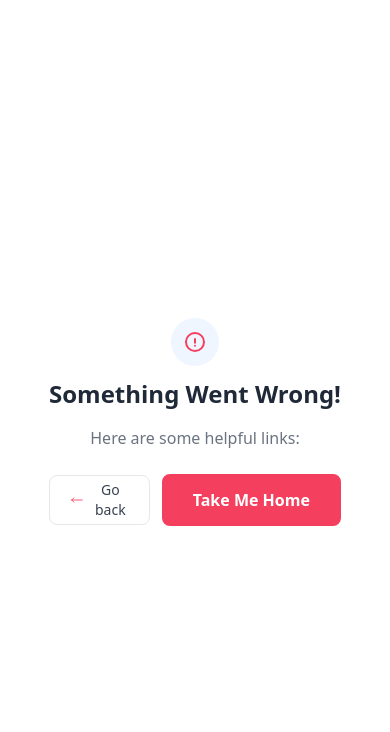
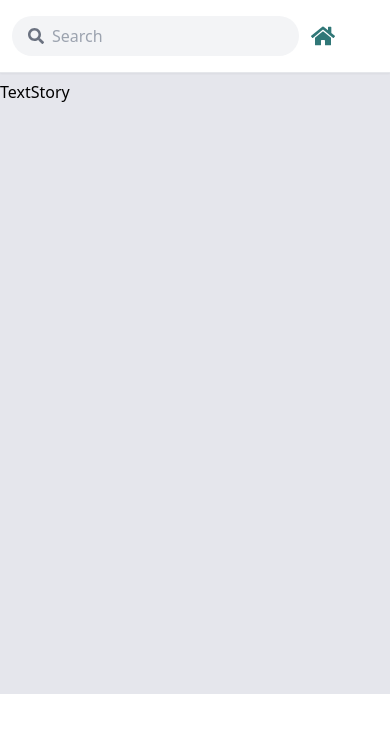
Before and after one commit to riaz9191/Quantum-Possibilities-Social-Media, a React (Vite) app in the folder frontend/: page /create-text-story in a window 390 px wide. Shown: the top 732 px of the page. Built offline with nearby package versions, Linux system fonts and the light colour scheme.

Commit message:
signup page responsive

```diff
--- a/frontend/src/components/Shared/Story/Story.jsx
+++ b/frontend/src/components/Shared/Story/Story.jsx
@@ -61,7 +61,7 @@ const Story = () => {
               <span className="text-lg">Create Your Photo Story</span>
             </div>
             </Link>
-            <Link to='/create-photo-story'>
+            <Link to='/create-text-story'>
             <div className="flex-1 flex flex-col items-center justify-center bg-gradient-to-r from-blue-500 to-teal-500 rounded-lg p-6 text-white cursor-pointer h-[440px]">
               <div className="bg-white text-[#307777] p-4 rounded-full mb-4">
                 <FaTextHeight className="text-4xl" />
--- /dev/null
+++ b/frontend/src/components/Shared/Story/TextStory.jsx
@@ -0,0 +1,9 @@
+import React from 'react'
+
+const TextStory = () => {
+  return (
+    <div>TextStory</div>
+  )
+}
+
+export default TextStory
--- a/frontend/src/routes/Routes.jsx
+++ b/frontend/src/routes/Routes.jsx
@@ -8,6 +8,7 @@ import Story from '../components/Shared/Story/Story'
 import PhotoStory from '../components/Shared/Story/PhotoStory'
 import StoryView from '../components/Shared/Story/StoryView'
 import ViewAllReactions from '../components/Shared/Newsfeed/ViewReaction'
+import TextStory from '../components/Shared/Story/TextStory'
 
 export const router = createBrowserRouter([
   {
@@ -28,6 +29,10 @@ export const router = createBrowserRouter([
         element: <PhotoStory />,
       },
       {
+        path: '/create-text-story',
+        element: <TextStory />,
+      },
+      {
         path: '/view-photo-story',
         element: <StoryView />,
       },
```
